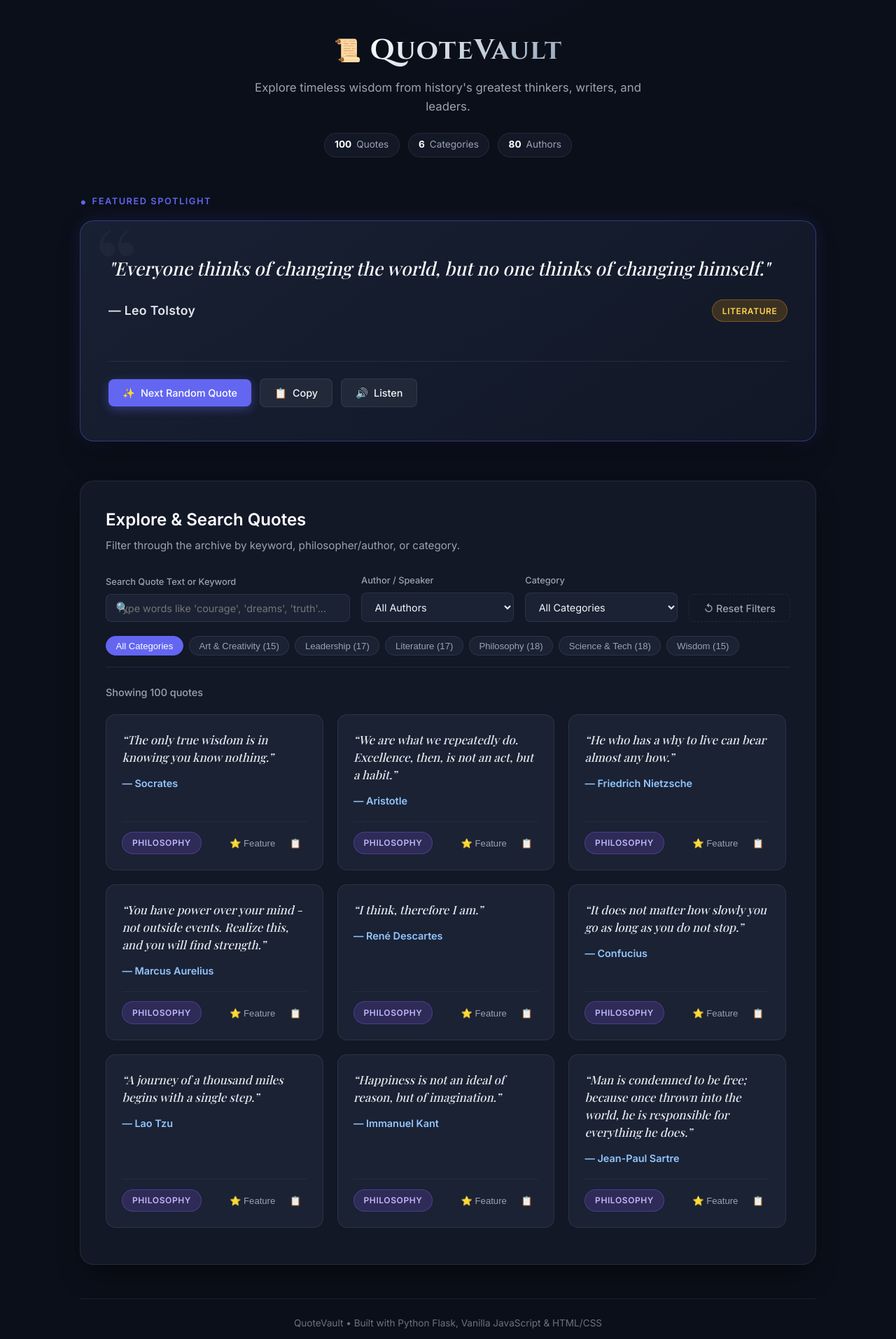
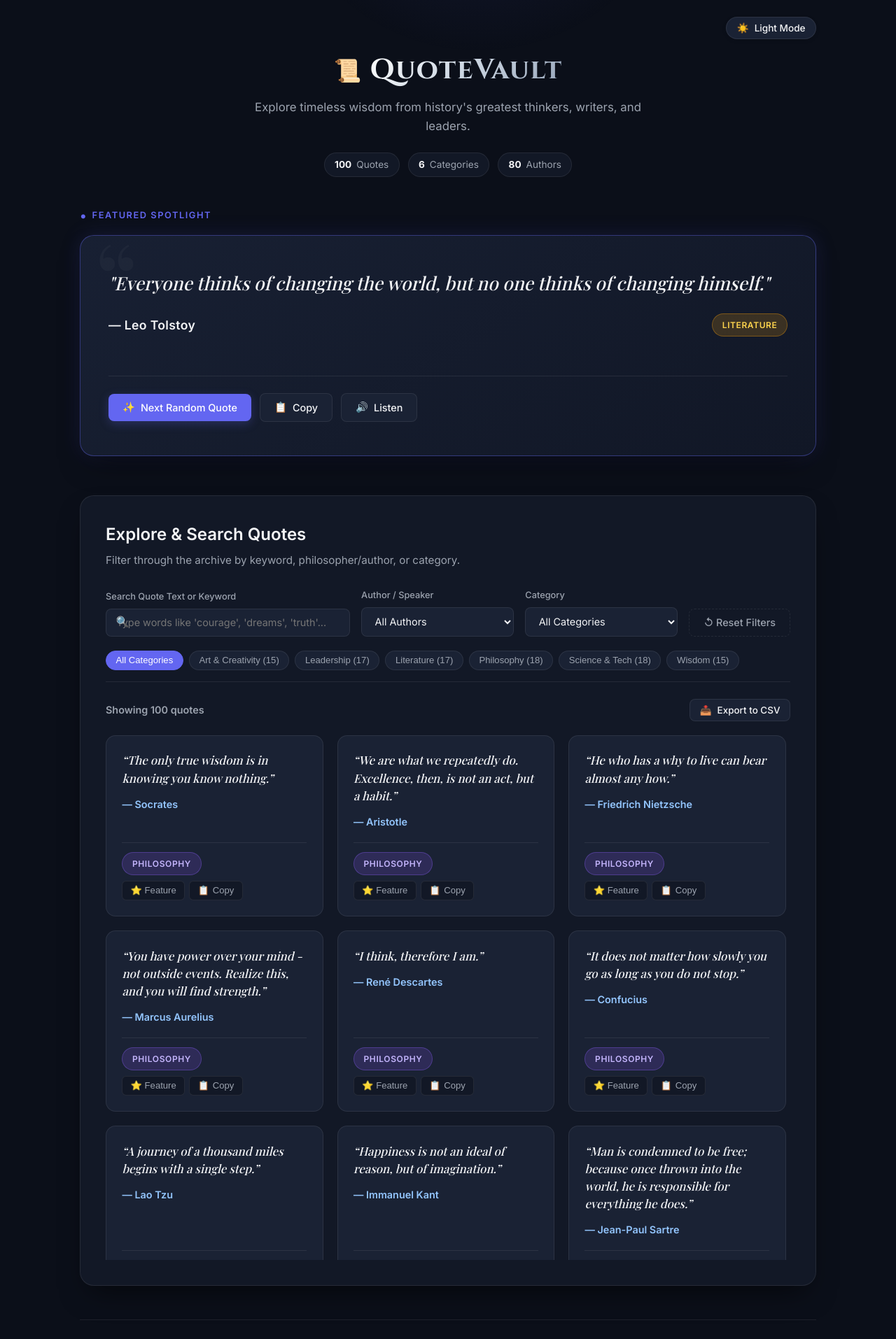
Before and after one commit to fly31415926/SSL-Famous-Quotes, a Flask app: page / in a window 1280 px wide. Shown: the top 1914 px of the page at 70% size. Run offline with Flask 3, Linux system fonts and the light colour scheme; some web fonts are replaced.

Commit message:
feat: add copy-to-clipboard on cards, CSV export, and light/dark theme toggle

```diff
--- a/static/css/style.css
+++ b/static/css/style.css
@@ -24,9 +25,40 @@
   --radius-lg: 20px;
   --shadow-lg: 0 20px 40px -15px rgba(0, 0, 0, 0.6);
   --shadow-glow: 0 0 30px rgba(99, 102, 241, 0.15);
+
+  --spotlight-gradient: linear-gradient(145deg, #182033 0%, #111726 100%);
+  --quote-watermark-color: rgba(255, 255, 255, 0.03);
+  --card-author-color: #93c5fd;
+  --header-title-gradient: linear-gradient(135deg, #ffffff 0%, #cbd5e1 50%, #94a3b8 100%);
 }
 
-/* Category Colors */
+/* Light Theme Variables Override */
+[data-theme="light"] {
+  --bg-primary: #f8fafc;
+  --bg-secondary: #ffffff;
+  --bg-card: #f1f5f9;
+  --bg-card-hover: #e2e8f0;
+  --border-color: rgba(0, 0, 0, 0.09);
+  --border-active: rgba(99, 102, 241, 0.5);
+
+  --text-main: #0f172a;
+  --text-muted: #475569;
+  --text-faint: #64748b;
+
+  --accent-primary: #4f46e5;
+  --accent-primary-hover: #4338ca;
+  --accent-glow: rgba(99, 102, 241, 0.18);
+
+  --shadow-lg: 0 10px 25px -5px rgba(0, 0, 0, 0.08), 0 8px 10px -6px rgba(0, 0, 0, 0.04);
+  --shadow-glow: 0 0 25px rgba(99, 102, 241, 0.08);
+
+  --spotlight-gradient: linear-gradient(145deg, #ffffff 0%, #f8fafc 100%);
+  --quote-watermark-color: rgba(0, 0, 0, 0.04);
+  --card-author-color: #2563eb;
+  --header-title-gradient: linear-gradient(135deg, #0f172a 0%, #334155 50%, #475569 100%);
+}
+
+/* Category Colors (Dark Mode) */
 .cat-philosophy { background: rgba(139, 92, 246, 0.18); color: #c4b5fd; border: 1px solid rgba(139, 92, 246, 0.35); }
 .cat-science-tech { background: rgba(6, 182, 212, 0.18); color: #67e8f9; border: 1px solid rgba(6, 182, 212, 0.35); }
 .cat-literature { background: rgba(245, 158, 11, 0.18); color: #fcd34d; border: 1px solid rgba(245, 158, 11, 0.35); }
@@ -64,10 +106,14 @@
   z-index: 0;
 }
 
+[data-theme="light"] body::before {
+  background: radial-gradient(circle, rgba(99, 102, 241, 0.08) 0%, rgba(248, 250, 252, 0) 70%);
+}
+
 .app-container {
   max-width: 1100px;
   margin: 0 auto;
-  padding: 2.5rem 1.5rem;
+  padding: 1.5rem 1.5rem 3rem;
   position: relative;
   z-index: 1;
 }
@@ -75,7 +121,37 @@
 /* Header */
 .app-header {
   text-align: center;
-  margin-bottom: 3rem;
+  margin-bottom: 2.5rem;
+  position: relative;
+}
+
+.header-top-bar {
+  display: flex;
+  justify-content: flex-end;
+  margin-bottom: 0.75rem;
+}
+
+/* Theme Toggle Button */
+.theme-toggle-btn {
+  display: inline-flex;
+  align-items: center;
+  gap: 0.5rem;
+  background: var(--bg-card);
+  border: 1px solid var(--border-color);
+  color: var(--text-main);
+  padding: 0.45rem 0.9rem;
+  border-radius: 9999px;
+  cursor: pointer;
+  font-family: var(--font-sans);
+  font-size: 0.85rem;
+  font-weight: 500;
+  box-shadow: 0 2px 6px rgba(0, 0, 0, 0.08);
+}
+
+.theme-toggle-btn:hover {
+  background: var(--bg-card-hover);
+  border-color: var(--border-active);
+  transform: translateY(-1px);
 }
 
 .logo-area {
@@ -123,7 +199,7 @@
 }
 
 .stat-pill strong {
-  color: #fff;
+  color: var(--text-main);
   margin-right: 0.2rem;
 }
 
@@ -185,7 +261,7 @@
   font-style: italic;
   font-weight: 500;
   line-height: 1.5;
-  color: #f9fafb;
+  color: var(--text-main);
   margin-bottom: 1.5rem;
   transition: opacity 0.25s ease, transform 0.25s ease;
 }
@@ -212,7 +288,7 @@
   font-style: normal;
   font-weight: 600;
   font-size: 1.1rem;
-  color: #e5e7eb;
+  color: var(--text-main);
   letter-spacing: 0.02em;
 }
 
@@ -255,16 +331,20 @@
   outline: none;
 }
 
+.btn-sm {
+  padding: 0.45rem 0.85rem;
+  font-size: 0.84rem;
+}
+
 .btn-primary {
   background: var(--accent-primary);
   color: #ffffff;
-  box-shadow: 0 4px 14px rgba(99, 102, 241, 0.4);
+  box-shadow: 0 4px 14px var(--accent-glow);
 }
 
 .btn-primary:hover {
   background: var(--accent-primary-hover);
   transform: translateY(-1px);
-  box-shadow: 0 6px 18px rgba(99, 102, 241, 0.5);
 }
 
 .btn-primary:active {
@@ -272,15 +352,15 @@
 }
 
 .btn-secondary {
-  background: rgba(255, 255, 255, 0.06);
+  background: var(--bg-card);
   color: var(--text-main);
   border: 1px solid var(--border-color);
 }
 
 .btn-secondary:hover {
-  background: rgba(255, 255, 255, 0.1);
-  color: #fff;
-  border-color: rgba(255, 255, 255, 0.2);
+  background: var(--bg-card-hover);
+  color: var(--text-main);
+  border-color: var(--border-active);
   transform: translateY(-1px);
 }
 
@@ -312,7 +392,7 @@
 .section-heading h2 {
   font-size: 1.5rem;
   font-weight: 600;
-  color: #fff;
+  color: var(--text-main);
   margin-bottom: 0.35rem;
 }
 
@@ -440,11 +520,13 @@
   justify-content: space-between;
   align-items: center;
   margin-bottom: 1.25rem;
+  flex-wrap: wrap;
+  gap: 0.75rem;
 }
 
 .results-count {
   font-size: 0.9rem;
-  font-weight: 500;
+  font-weight: 600;
   color: var(--text-muted);
 }
 
@@ -501,7 +582,7 @@
   font-family: var(--font-serif);
   font-size: 1.05rem;
   font-style: italic;
-  color: #e5e7eb;
+  color: var(--text-main);
   line-height: 1.5;
   margin-bottom: 0.75rem;
 }
@@ -518,23 +599,42 @@
   justify-content: space-between;
   margin-top: auto;
   padding-top: 0.85rem;
-  border-top: 1px solid rgba(255, 255, 255, 0.05);
+  border-top: 1px solid var(--border-color);
+  flex-wrap: wrap;
+  gap: 0.5rem;
+}
+
+.card-btns {
+  display: flex;
+  align-items: center;
+  gap: 0.4rem;
 }
 
 .btn-card-action {
-  background: transparent;
-  border: none;
+  background: var(--bg-secondary);
+  border: 1px solid var(--border-color);
   color: var(--text-muted);
   font-size: 0.82rem;
+  font-weight: 500;
   cursor: pointer;
-  padding: 0.25rem 0.5rem;
-  border-radius: 4px;
+  padding: 0.35rem 0.7rem;
+  border-radius: 6px;
+  display: inline-flex;
+  align-items: center;
+  gap: 0.3rem;
   transition: all 0.15s ease;
 }
 
 .btn-card-action:hover {
-  color: #fff;
-  background: rgba(255, 255, 255, 0.08);
+  color: var(--text-main);
+  background: var(--bg-card-hover);
+  border-color: var(--border-active);
+}
+
+.btn-card-action.copied {
+  color: #10b981 !important;
+  border-color: #10b981 !important;
+  background: rgba(16, 185, 129, 0.1) !important;
 }
 
 /* Empty State */
--- a/static/js/app.js
+++ b/static/js/app.js
@@ -6,6 +6,7 @@
 const state = {
   currentQuote: null,
   allQuotes: [],
+  currentQuotesList: [],
   categories: [],
   authors: [],
   activeCategory: "",
@@ -16,6 +17,10 @@
 
 // DOM Elements
 const DOM = {
+  themeToggleBtn: document.getElementById("themeToggleBtn"),
+  themeIcon: document.getElementById("themeIcon"),
+  themeLabel: document.getElementById("themeLabel"),
+
   spotlightQuote: document.getElementById("spotlightQuote"),
   spotlightAuthor: document.getElementById("spotlightAuthor"),
   spotlightCategory: document.getElementById("spotlightCategory"),
@@ -32,6 +37,7 @@
   resetFiltersBtn: document.getElementById("resetFiltersBtn"),
   categoryChips: document.getElementById("categoryChips"),
   resultsCount: document.getElementById("resultsCount"),
+  exportCsvBtn: document.getElementById("exportCsvBtn"),
   quotesGrid: document.getElementById("quotesGrid"),
   toast: document.getElementById("toast"),
 
@@ -39,6 +45,36 @@
   totalCategoriesStat: document.getElementById("totalCategoriesStat"),
   totalAuthorsStat: document.getElementById("totalAuthorsStat")
 };
+
+// Theme Management (Light / Dark mode toggle)
+function initTheme() {
+  const savedTheme = localStorage.getItem("quotevault_theme") || "dark";
+  applyTheme(savedTheme);
+}
+
+function applyTheme(theme) {
+  document.documentElement.setAttribute("data-theme", theme);
+  localStorage.setItem("quotevault_theme", theme);
+
+  if (DOM.themeIcon && DOM.themeLabel) {
+    if (theme === "light") {
+      DOM.themeIcon.textContent = "🌙";
+      DOM.themeLabel.textContent = "Dark Mode";
+      DOM.themeToggleBtn.setAttribute("title", "Switch to Dark Mode");
+    } else {
+      DOM.themeIcon.textContent = "☀️";
+      DOM.themeLabel.textContent = "Light Mode";
+      DOM.themeToggleBtn.setAttribute("title", "Switch to Light Mode");
+    }
+  }
+}
+
+function toggleTheme() {
+  const currentTheme = document.documentElement.getAttribute("data-theme") || "dark";
+  const newTheme = currentTheme === "dark" ? "light" : "dark";
+  applyTheme(newTheme);
+  showToast(`Switched to ${newTheme === 'dark' ? 'Dark' : 'Light'} Mode ✨`);
+}
 
 // Category to CSS class helper
 function getCategoryClass(category) {
@@ -155,7 +191,8 @@
   try {
     const res = await fetch(`/api/quotes/search?${params.toString()}`);
     const data = await res.json();
-    renderQuotesGrid(data.quotes || []);
+    state.currentQuotesList = data.quotes || [];
+    renderQuotesGrid(state.currentQuotesList);
   } catch (err) {
     console.error("Search failed:", err);
     DOM.quotesGrid.innerHTML = `
@@ -199,7 +236,9 @@
         <span class="category-badge ${catClass}">${escapeHtml(item.category)}</span>
         <div class="card-btns">
           <button class="btn-card-action feature-btn" title="Spotlight this quote">⭐ Feature</button>
-          <button class="btn-card-action copy-btn" title="Copy quote">📋</button>
+          <button class="btn-card-action copy-btn" title="Copy quote to clipboard">
+            <span class="copy-icon">📋</span> <span class="copy-label">Copy</span>
+          </button>
         </div>
       </div>
     `;
@@ -211,13 +250,61 @@
       showToast("Featured quote in spotlight!");
     });
 
-    // Copy this card quote
-    card.querySelector(".copy-btn").addEventListener("click", () => {
-      copyToClipboard(`"${item.quote}" — ${item.author}`);
+    // Copy to Clipboard with visual feedback on the card button
+    const copyBtn = card.querySelector(".copy-btn");
+    const copyLabel = card.querySelector(".copy-label");
+    copyBtn.addEventListener("click", async () => {
+      await copyToClipboard(`"${item.quote}" — ${item.author}`);
+      copyLabel.textContent = "Copied!";
+      copyBtn.classList.add("copied");
+      setTimeout(() => {
+        copyLabel.textContent = "Copy";
+        copyBtn.classList.remove("copied");
+      }, 1800);
     });
 
     DOM.quotesGrid.appendChild(card);
   });
+}
+
+// Utility: Export Current Quotes to CSV
+function exportQuotesToCSV() {
+  const quotesToExport = state.currentQuotesList && state.currentQuotesList.length > 0
+    ? state.currentQuotesList
+    : [];
+
+  if (!quotesToExport || quotesToExport.length === 0) {
+    showToast("No quotes available to export.");
+    return;
+  }
+
+  // Header row
+  const headers = ["ID", "Quote", "Author", "Category"];
+
+  // Data rows with quotes escaped according to RFC 4180
+  const rows = quotesToExport.map(q => [
+    q.id,
+    `"${(q.quote || '').replace(/"/g, '""')}"`,
+    `"${(q.author || '').replace(/"/g, '""')}"`,
+    `"${(q.category || '').replace(/"/g, '""')}"`
+  ]);
+
+  const csvContent = [headers.join(","), ...rows.map(r => r.join(","))].join("\r\n");
+
+  // Create downloadable file blob
+  const blob = new Blob([csvContent], { type: "text/csv;charset=utf-8;" });
+  const url = URL.createObjectURL(blob);
+  const link = document.createElement("a");
+  link.setAttribute("href", url);
+
+  const dateStr = new Date().toISOString().slice(0, 10);
+  link.setAttribute("download", `quotevault_export_${dateStr}.csv`);
+  document.body.appendChild(link);
+  link.click();
+  document.body.removeChild(link);
+  URL.revokeObjectURL(url);
+
+  showToast(`Exported ${quotesToExport.length} quotes to CSV! 📥`);
 }
 
 // Utility: Escape HTML
@@ -234,7 +321,7 @@
     if (navigator.clipboard && navigator.clipboard.writeText) {
       await navigator.clipboard.writeText(text);
     } else {
-      // Fallback
+      // Fallback for older browsers
       const textarea = document.createElement("textarea");
       textarea.value = text;
       textarea.style.position = "fixed";
@@ -279,15 +366,29 @@
 
 // Event Listeners setup
 function setupEventListeners() {
+  // Theme Toggle Button
+  if (DOM.themeToggleBtn) {
+    DOM.themeToggleBtn.addEventListener("click", toggleTheme);
+  }
+
+  // Export to CSV Button
+  if (DOM.exportCsvBtn) {
+    DOM.exportCsvBtn.addEventListener("click", exportQuotesToCSV);
+  }
+
   // Next Quote Button
   DOM.nextQuoteBtn.addEventListener("click", () => {
     fetchRandomQuote(state.activeCategory);
   });
 
   // Copy Quote Button (Spotlight)
-  DOM.copyQuoteBtn.addEventListener("click", () => {
+  DOM.copyQuoteBtn.addEventListener("click", async () => {
     if (state.currentQuote) {
-      copyToClipboard(`"${state.currentQuote.quote}" — ${state.currentQuote.author}`);
+      await copyToClipboard(`"${state.currentQuote.quote}" — ${state.currentQuote.author}`);
+      DOM.copyText.textContent = "Copied!";
+      setTimeout(() => {
+        DOM.copyText.textContent = "Copy";
+      }, 1800);
     }
   });
 
@@ -378,10 +479,11 @@
 
 // App Initialization
 async function initApp() {
+  initTheme();
   setupEventListeners();
   await loadFilterMetadata();
   await fetchRandomQuote();
-  await searchQuotes(); // Loads all initial 100 quotes in the grid
+  await searchQuotes();
 }
 
 // Start application when DOM is ready
--- a/templates/index.html
+++ b/templates/index.html
@@ -1,5 +1,5 @@
 <!DOCTYPE html>
-<html lang="en">
+<html lang="en" data-theme="dark">
 <head>
   <meta charset="UTF-8">
   <meta name="viewport" content="width=device-width, initial-scale=1.0">
@@ -13,6 +13,13 @@
   <div class="app-container">
     <!-- Header -->
     <header class="app-header">
+      <div class="header-top-bar">
+        <button class="theme-toggle-btn" id="themeToggleBtn" title="Toggle Light / Dark Mode" aria-label="Toggle Theme">
+          <span class="theme-icon" id="themeIcon">☀️</span>
+          <span class="theme-label" id="themeLabel">Light Mode</span>
+        </button>
+      </div>
+
       <div class="logo-area">
         <span class="logo-icon">📜</span>
         <h1>QuoteVault</h1>
@@ -102,9 +109,12 @@
         <button class="category-chip active" data-category="">All Categories</button>
       </div>
 
-      <!-- Search Results Header -->
+      <!-- Search Results Header with Export to CSV -->
       <div class="results-header">
         <span class="results-count" id="resultsCount">Showing 100 quotes</span>
+        <button class="btn btn-secondary btn-sm" id="exportCsvBtn" title="Download matching quotes as CSV file">
+          <span class="btn-icon">📥</span> Export to CSV
+        </button>
       </div>
 
       <!-- Quotes Grid -->
```
Also changed, not shown: other parts of static/css/style.css (+29 -19 lines).
